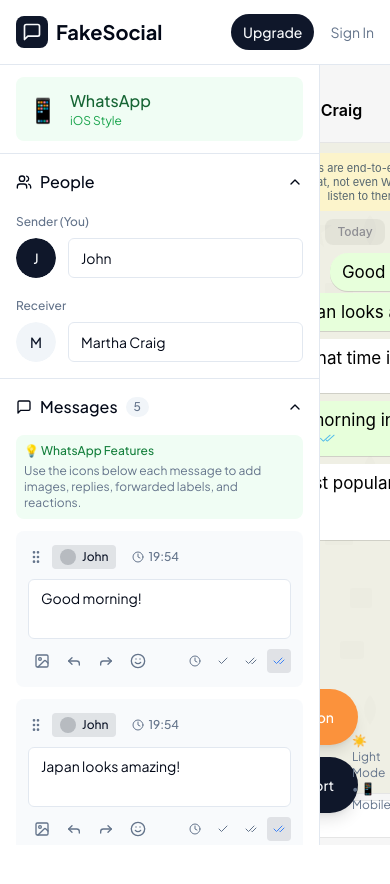
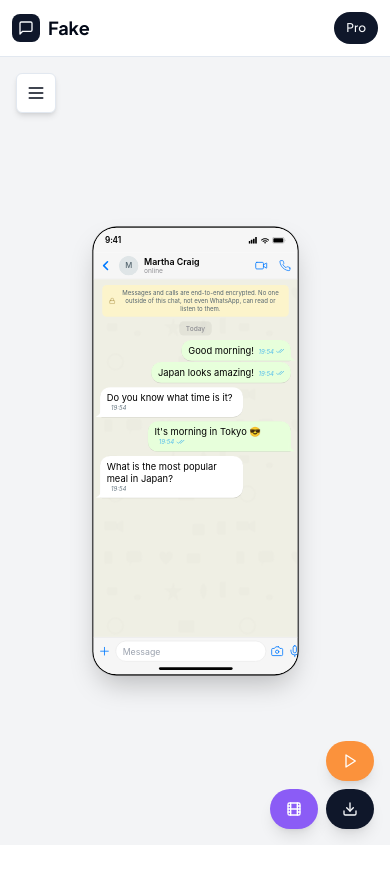
Before and after one commit to gokhangokova/fakewhatsappmessage, a Next.js app: page / in a window 390 px wide. Shown: the top 884 px of the page. Built offline with nearby package versions, Linux system fonts and the light colour scheme.

Commit message:
Mobile responsive optimization: hamburger menu, scaled preview, responsive buttons

```diff
--- a/app/page.tsx
+++ b/app/page.tsx
@@ -8,13 +8,20 @@ import { useChatState } from '@/hooks/use-chat-state'
 import { useExport, ExportFormat } from '@/hooks/use-export'
 import { useVideoExport } from '@/hooks/use-video-export'
 import { useToast } from '@/hooks/use-toast'
-import { Download, Copy, Loader2, Check, Play, Square } from 'lucide-react'
+import { Download, Copy, Loader2, Check, Play, Square, Menu, Settings2 } from 'lucide-react'
 import { Button } from '@/components/ui/button'
 import {
   Popover,
   PopoverContent,
   PopoverTrigger,
 } from '@/components/ui/popover'
+import {
+  Sheet,
+  SheetContent,
+  SheetHeader,
+  SheetTitle,
+  SheetTrigger,
+} from '@/components/ui/sheet'
 import { Switch } from '@/components/ui/switch'
 import { Label } from '@/components/ui/label'
 import { cn } from '@/lib/utils'
@@ -51,6 +58,9 @@ export default function Home() {
 
   const { exportRef, isExporting, exportToFormat, exportToClipboard, error } = useExport()
   const { toast } = useToast()
+
+  // Mobile sidebar state
+  const [sidebarOpen, setSidebarOpen] = useState(false)
 
   // Export options
   const [showWatermark, setShowWatermark] = useState(false)
@@ -139,7 +149,6 @@ export default function Home() {
     setIsPreviewMode(true)
     setIsVideoMode(true)
 
-    // Wait for the animated preview to render
     await new Promise(resolve => setTimeout(resolve, 100))
 
     if (animatedPreviewRef.current) {
@@ -155,7 +164,6 @@ export default function Home() {
   }, [])
 
   const handlePreviewComplete = useCallback(() => {
-    // Wait for end pause then reset
     setTimeout(() => {
       setIsPreviewMode(false)
       setIsVideoMode(false)
@@ -167,18 +175,15 @@ export default function Home() {
     setIsVideoMode(true)
     setIsPreviewMode(false)
 
-    // Wait for the animated preview to render
     await new Promise(resolve => setTimeout(resolve, 100))
 
     if (videoPreviewContainerRef.current && animatedPreviewRef.current) {
-      // Start recording the container
       await startRecording(videoPreviewContainerRef.current, {
         format: videoSettings.format,
         quality: videoSettings.quality,
         frameRate: 30,
       })
 
-      // Start the animation
       animatedPreviewRef.current.startAnimation()
     }
   }, [startRecording, videoSettings.format, videoSettings.quality])
@@ -196,13 +201,11 @@ export default function Home() {
   }, [resetVideo])
 
   const handleAnimationComplete = useCallback(() => {
-    // If in preview mode, use preview complete handler
     if (isPreviewMode) {
       handlePreviewComplete()
       return
     }
 
-    // Wait for end pause then stop recording
     setTimeout(() => {
       stopRecording()
       setIsVideoMode(false)
@@ -221,9 +224,8 @@ export default function Home() {
     setVideoSettings(prev => ({ ...prev, ...newSettings }))
   }, [])
 
-  return (
-    <div className="flex h-[calc(100vh-64px)]">
-      {/* Editor Sidebar */}
+  // Sidebar content component (reusable for desktop and mobile)
+  const SidebarContent = () => (
     <EditorSidebar
       platform={platform}
       setPlatform={setPlatform}
@@ -245,9 +247,17 @@ export default function Home() {
       setWhatsAppSettings={setWhatsAppSettings}
       onReset={resetToDefaults}
     />
+  )
+
+  return (
+    <div className="flex h-[calc(100vh-56px)] md:h-[calc(100vh-64px)]">
+      {/* Desktop Sidebar */}
+      <div className="hidden lg:block">
+        <SidebarContent />
+      </div>
 
       {/* Preview Panel */}
-      <div className="flex-1 bg-gray-100 flex items-center justify-center p-8 overflow-auto relative">
+      <div className="flex-1 bg-gray-100 flex items-center justify-center p-4 md:p-8 overflow-auto relative">
         {/* Loading State */}
         {!isHydrated && (
           <div className="absolute inset-0 bg-gray-100 flex items-center justify-center z-10">
@@ -255,9 +265,23 @@ export default function Home() {
           </div>
         )}
 
-        {/* Phone Preview */}
+        {/* Mobile Menu Button */}
+        <div className="absolute top-4 left-4 lg:hidden z-20">
+          <Sheet open={sidebarOpen} onOpenChange={setSidebarOpen}>
+            <SheetTrigger asChild>
+              <Button variant="outline" size="icon" className="h-10 w-10 bg-white shadow-md">
+                <Menu className="h-5 w-5" />
+              </Button>
+            </SheetTrigger>
+            <SheetContent side="left" className="w-[340px] p-0 overflow-y-auto">
+              <SidebarContent />
+            </SheetContent>
+          </Sheet>
+        </div>
+
+        {/* Phone Preview - Scaled for mobile */}
+        <div className="transform scale-[0.55] sm:scale-[0.65] md:scale-[0.8] lg:scale-100 origin-center">
           {isVideoMode ? (
-          // Animated Preview for Video Recording or Preview
             <div ref={videoPreviewContainerRef}>
               <AnimatedChatPreview
                 ref={animatedPreviewRef}
@@ -273,7 +297,6 @@ export default function Home() {
               />
             </div>
           ) : (
-          // Static Preview with Export Ref
             <div ref={exportRef}>
               <PhonePreview
                 platform={platform}
@@ -288,33 +311,34 @@ export default function Home() {
               />
             </div>
           )}
+        </div>
 
-        {/* Floating Export Panel */}
-        <div className="absolute bottom-8 right-8 flex flex-col items-end gap-3">
+        {/* Floating Export Panel - Responsive */}
+        <div className="absolute bottom-4 md:bottom-8 right-4 md:right-8 flex flex-col items-end gap-2 md:gap-3">
           {/* Preview Animation Button */}
           {isPreviewMode ? (
             <Button
-              size="lg"
-              className="rounded-full shadow-lg h-14 px-6 gap-2 bg-orange-400 hover:bg-orange-500 text-white border-0"
+              size="default"
+              className="rounded-full shadow-lg h-10 md:h-14 px-4 md:px-6 gap-1.5 md:gap-2 bg-orange-400 hover:bg-orange-500 text-white border-0 text-sm md:text-base"
               onClick={handleStopPreview}
             >
-              <Square className="w-5 h-5" />
-              <span className="font-medium">Stop Preview</span>
+              <Square className="w-4 h-4 md:w-5 md:h-5" />
+              <span className="font-medium hidden sm:inline">Stop</span>
             </Button>
           ) : (
             <Button
-              size="lg"
-              className="rounded-full shadow-lg h-14 px-6 gap-2 bg-orange-400 hover:bg-orange-500 text-white border-0"
+              size="default"
+              className="rounded-full shadow-lg h-10 md:h-14 px-4 md:px-6 gap-1.5 md:gap-2 bg-orange-400 hover:bg-orange-500 text-white border-0 text-sm md:text-base"
               onClick={handleStartPreview}
               disabled={isVideoMode || isExporting || messages.length === 0}
             >
-              <Play className="w-5 h-5" />
-              <span className="font-medium">Preview Animation</span>
+              <Play className="w-4 h-4 md:w-5 md:h-5" />
+              <span className="font-medium hidden sm:inline">Preview</span>
             </Button>
           )}
 
           {/* Export Buttons Row */}
-          <div className="flex items-center gap-3">
+          <div className="flex items-center gap-2 md:gap-3">
             {/* Video Export Button */}
             <VideoExportPanel
               isOpen={videoExportOpen}
@@ -340,19 +364,19 @@ export default function Home() {
             <Popover open={showOptions} onOpenChange={setShowOptions}>
               <PopoverTrigger asChild>
                 <Button
-                  size="lg"
-                  className="rounded-full shadow-lg h-14 px-6 gap-2"
+                  size="default"
+                  className="rounded-full shadow-lg h-10 md:h-14 px-4 md:px-6 gap-1.5 md:gap-2 text-sm md:text-base"
                   disabled={isExporting || isVideoMode}
                 >
                   {isExporting ? (
-                    <Loader2 className="w-5 h-5 animate-spin" />
+                    <Loader2 className="w-4 h-4 md:w-5 md:h-5 animate-spin" />
                   ) : (
-                    <Download className="w-5 h-5" />
+                    <Download className="w-4 h-4 md:w-5 md:h-5" />
                   )}
-                  <span className="font-medium">Export</span>
+                  <span className="font-medium hidden sm:inline">Export</span>
                 </Button>
               </PopoverTrigger>
-              <PopoverContent className="w-80" align="end" sideOffset={12}>
+              <PopoverContent className="w-72 md:w-80" align="end" sideOffset={12}>
                 <div className="space-y-4">
                   <div className="flex items-center justify-between">
                     <h3 className="font-semibold">Export Options</h3>
@@ -492,8 +516,8 @@ export default function Home() {
           </div>
         </div>
 
-        {/* Quick Info */}
-        <div className="absolute bottom-8 left-8">
+        {/* Quick Info - Hidden on mobile */}
+        <div className="absolute bottom-4 md:bottom-8 left-4 md:left-8 hidden md:block">
           <p className="text-xs text-muted-foreground">
             {darkMode ? '🌙 Dark Mode' : '☀️ Light Mode'} • {mobileView ? '📱 Mobile' : '🖥️ Desktop'}
             {isPreviewMode && ' • 👁️ Previewing'}
--- a/components/layout/header.tsx
+++ b/components/layout/header.tsx
@@ -7,21 +7,25 @@ import { Button } from '@/components/ui/button'
 export function Header() {
   return (
     <header className="sticky top-0 z-50 w-full border-b bg-background/95 backdrop-blur supports-[backdrop-filter]:bg-background/60">
-      <div className="flex h-16 items-center px-4 md:px-6">
+      <div className="flex h-14 md:h-16 items-center px-3 md:px-6">
         {/* Logo */}
         <Link href="/" className="flex items-center space-x-2">
-          <div className="flex items-center justify-center w-8 h-8 rounded-lg bg-primary text-primary-foreground">
-            <MessageSquare className="w-5 h-5" />
+          <div className="flex items-center justify-center w-7 h-7 md:w-8 md:h-8 rounded-lg bg-primary text-primary-foreground">
+            <MessageSquare className="w-4 h-4 md:w-5 md:h-5" />
           </div>
-          <span className="font-bold text-xl">FakeSocial</span>
+          <span className="font-bold text-lg md:text-xl">
+            <span className="hidden sm:inline">FakeSocial</span>
+            <span className="sm:hidden">Fake</span>
+          </span>
         </Link>
 
         {/* Right Side Actions */}
-        <div className="flex items-center ml-auto space-x-4">
-          <Button variant="default" size="sm" className="rounded-full">
-            Upgrade
+        <div className="flex items-center ml-auto space-x-2 md:space-x-4">
+          <Button variant="default" size="sm" className="rounded-full text-xs md:text-sm h-8 md:h-9 px-3 md:px-4">
+            <span className="hidden sm:inline">Upgrade</span>
+            <span className="sm:hidden">Pro</span>
           </Button>
-          <Link href="/sign-in" className="text-sm text-muted-foreground hover:text-foreground">
+          <Link href="/sign-in" className="text-xs md:text-sm text-muted-foreground hover:text-foreground hidden sm:block">
             Sign In
           </Link>
         </div>
--- /dev/null
+++ b/components/ui/sheet.tsx
@@ -0,0 +1,133 @@
+"use client"
+
+import * as React from "react"
+import * as DialogPrimitive from "@radix-ui/react-dialog"
+import { X } from "lucide-react"
+import { cn } from "@/lib/utils"
+
+const Sheet = DialogPrimitive.Root
+
+const SheetTrigger = DialogPrimitive.Trigger
+
+const SheetClose = DialogPrimitive.Close
+
+const SheetPortal = DialogPrimitive.Portal
+
+const SheetOverlay = React.forwardRef<
+  React.ElementRef<typeof DialogPrimitive.Overlay>,
+  React.ComponentPropsWithoutRef<typeof DialogPrimitive.Overlay>
+>(({ className, ...props }, ref) => (
+  <DialogPrimitive.Overlay
+    className={cn(
+      "fixed inset-0 z-50 bg-black/80 data-[state=open]:animate-in data-[state=closed]:animate-out data-[state=closed]:fade-out-0 data-[state=open]:fade-in-0",
+      className
+    )}
+    {...props}
+    ref={ref}
+  />
+))
+SheetOverlay.displayName = DialogPrimitive.Overlay.displayName
+
+interface SheetContentProps
+  extends React.ComponentPropsWithoutRef<typeof DialogPrimitive.Content> {
+  side?: "top" | "bottom" | "left" | "right"
+}
+
+const sheetVariants = {
+  top: "inset-x-0 top-0 border-b data-[state=closed]:slide-out-to-top data-[state=open]:slide-in-from-top",
+  bottom:
+    "inset-x-0 bottom-0 border-t data-[state=closed]:slide-out-to-bottom data-[state=open]:slide-in-from-bottom",
+  left: "inset-y-0 left-0 h-full w-3/4 border-r data-[state=closed]:slide-out-to-left data-[state=open]:slide-in-from-left sm:max-w-sm",
+  right:
+    "inset-y-0 right-0 h-full w-3/4 border-l data-[state=closed]:slide-out-to-right data-[state=open]:slide-in-from-right sm:max-w-sm",
+}
+
+const SheetContent = React.forwardRef<
+  React.ElementRef<typeof DialogPrimitive.Content>,
+  SheetContentProps
+>(({ side = "right", className, children, ...props }, ref) => (
+  <SheetPortal>
+    <SheetOverlay />
+    <DialogPrimitive.Content
+      ref={ref}
+      className={cn(
+        "fixed z-50 gap-4 bg-background p-6 shadow-lg transition ease-in-out data-[state=open]:animate-in data-[state=closed]:animate-out data-[state=closed]:duration-300 data-[state=open]:duration-500",
+        sheetVariants[side],
+        className
+      )}
+      {...props}
+    >
+      {children}
+      <DialogPrimitive.Close className="absolute right-4 top-4 rounded-sm opacity-70 ring-offset-background transition-opacity hover:opacity-100 focus:outline-none focus:ring-2 focus:ring-ring focus:ring-offset-2 disabled:pointer-events-none data-[state=open]:bg-secondary">
+        <X className="h-4 w-4" />
+        <span className="sr-only">Close</span>
+      </DialogPrimitive.Close>
+    </DialogPrimitive.Content>
+  </SheetPortal>
+))
+SheetContent.displayName = DialogPrimitive.Content.displayName
+
+const SheetHeader = ({
+  className,
+  ...props
+}: React.HTMLAttributes<HTMLDivElement>) => (
+  <div
+    className={cn(
+      "flex flex-col space-y-2 text-center sm:text-left",
+      className
+    )}
+    {...props}
+  />
+)
+SheetHeader.displayName = "SheetHeader"
+
+const SheetFooter = ({
+  className,
+  ...props
+}: React.HTMLAttributes<HTMLDivElement>) => (
+  <div
+    className={cn(
+      "flex flex-col-reverse sm:flex-row sm:justify-end sm:space-x-2",
+      className
+    )}
+    {...props}
+  />
+)
+SheetFooter.displayName = "SheetFooter"
+
+const SheetTitle = React.forwardRef<
+  React.ElementRef<typeof DialogPrimitive.Title>,
+  React.ComponentPropsWithoutRef<typeof DialogPrimitive.Title>
+>(({ className, ...props }, ref) => (
+  <DialogPrimitive.Title
+    ref={ref}
+    className={cn("text-lg font-semibold text-foreground", className)}
+    {...props}
+  />
+))
+SheetTitle.displayName = DialogPrimitive.Title.displayName
+
+const SheetDescription = React.forwardRef<
+  React.ElementRef<typeof DialogPrimitive.Description>,
+  React.ComponentPropsWithoutRef<typeof DialogPrimitive.Description>
+>(({ className, ...props }, ref) => (
+  <DialogPrimitive.Description
+    ref={ref}
+    className={cn("text-sm text-muted-foreground", className)}
+    {...props}
+  />
+))
+SheetDescription.displayName = DialogPrimitive.Description.displayName
+
+export {
+  Sheet,
+  SheetPortal,
+  SheetOverlay,
+  SheetTrigger,
+  SheetClose,
+  SheetContent,
+  SheetHeader,
+  SheetFooter,
+  SheetTitle,
+  SheetDescription,
+}
--- a/components/video/video-export-panel.tsx
+++ b/components/video/video-export-panel.tsx
@@ -105,11 +105,11 @@ export function VideoExportPanel({
     <Dialog open={isOpen} onOpenChange={onOpenChange}>
       <DialogTrigger asChild>
         <Button
-          size="lg"
-          className="rounded-full shadow-lg h-14 px-6 gap-2 bg-violet-500 hover:bg-violet-600 text-white border-0"
+          size="default"
+          className="rounded-full shadow-lg h-10 md:h-14 px-4 md:px-6 gap-1.5 md:gap-2 bg-violet-500 hover:bg-violet-600 text-white border-0 text-sm md:text-base"
         >
-          <Film className="w-5 h-5" />
-          <span className="font-medium">Video Export</span>
+          <Film className="w-4 h-4 md:w-5 md:h-5" />
+          <span className="font-medium hidden sm:inline">Video</span>
         </Button>
       </DialogTrigger>
       <DialogContent className="sm:max-w-[480px]">
```
Lines whose indentation alone changed are shown as unchanged.
